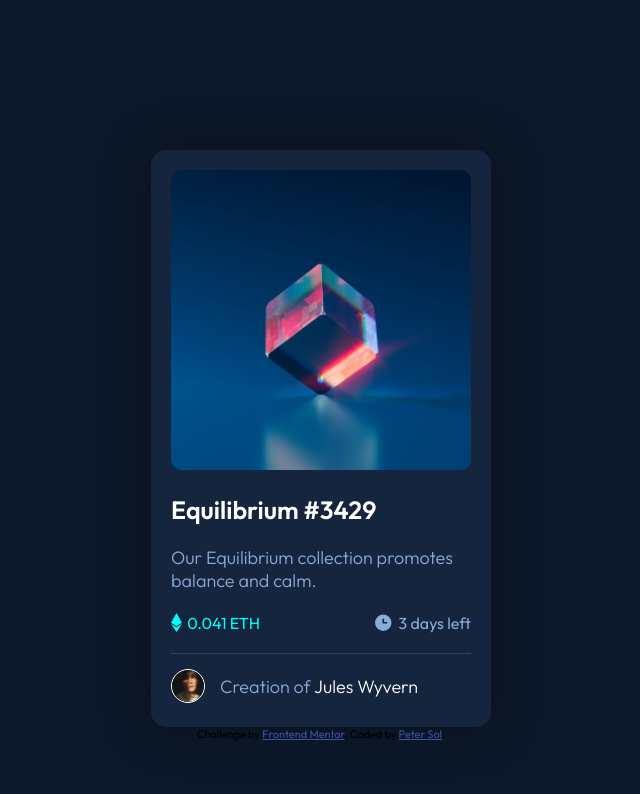
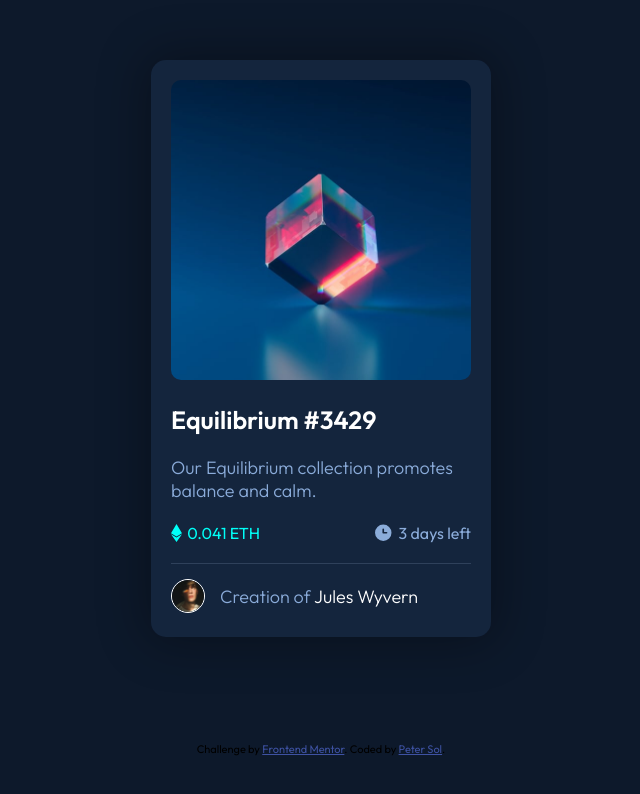
Before and after one commit to TheinSoe137/nft-preview-card-component-main, a plain HTML site: page index.html in a window 1280 px wide. Shown: the whole page, without its empty margins (319-959 px from the left). Drawn offline with Linux system fonts and the light colour scheme.

Commit message:
Update style.css

```diff
--- a/style.css
+++ b/style.css
@@ -1,4 +1,7 @@
 body{
+    min-height:100vh;
+    display:grid;
+    place-items:center;
     background-color: hsl(217, 54%, 11%);
     font-family: 'Outfit', sans-serif;
 }
@@ -6,8 +9,6 @@ body{
     background-color: hsl(216, 50%, 16%);
     border-radius: 15px;
     width: 300px;
-    margin: auto;
-    margin-top: 150px;
     padding: 20px;
     box-shadow: 0 0 50px 5px hsla(0, 0%, 0%, 0.329);
 }
```
